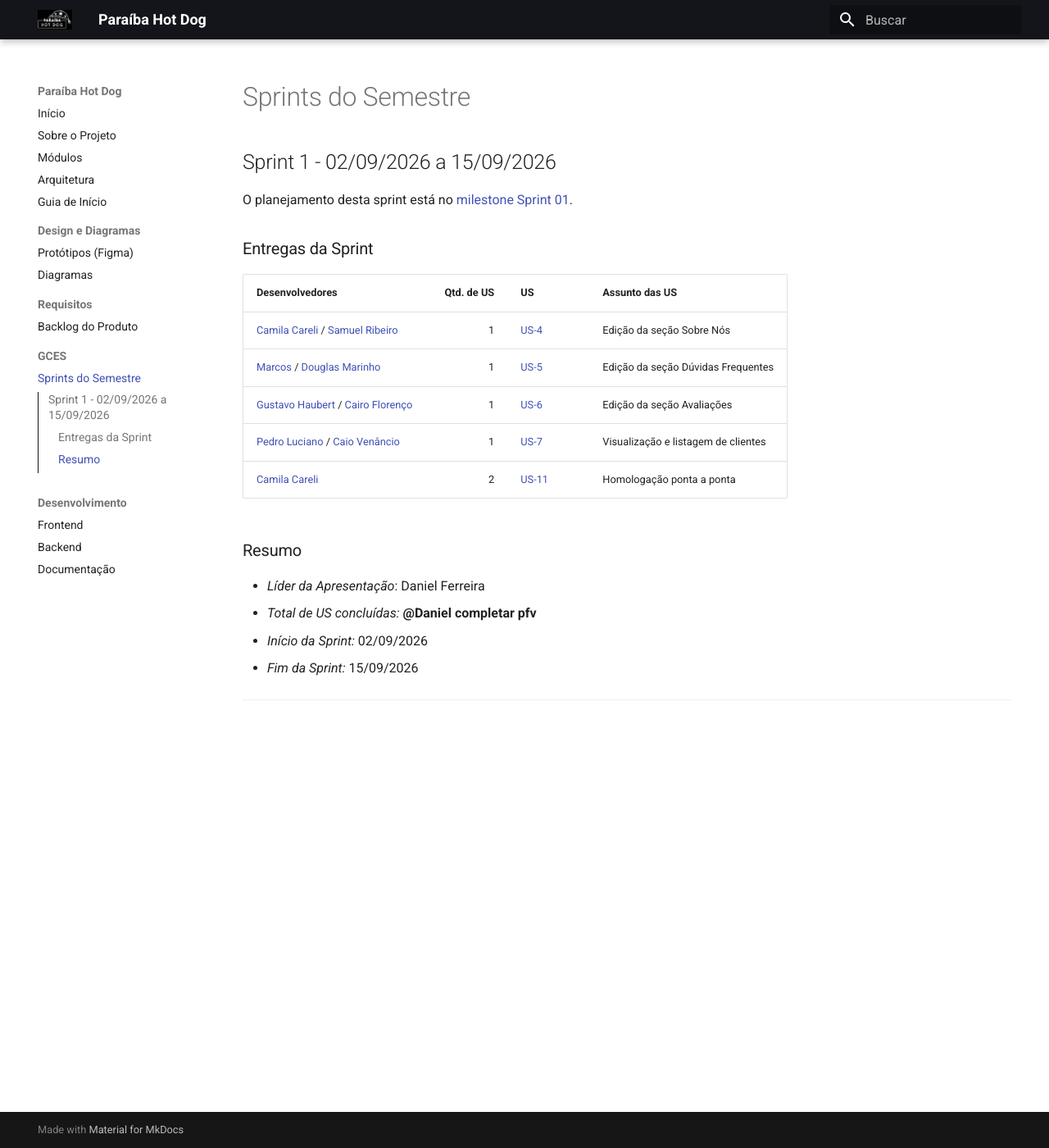
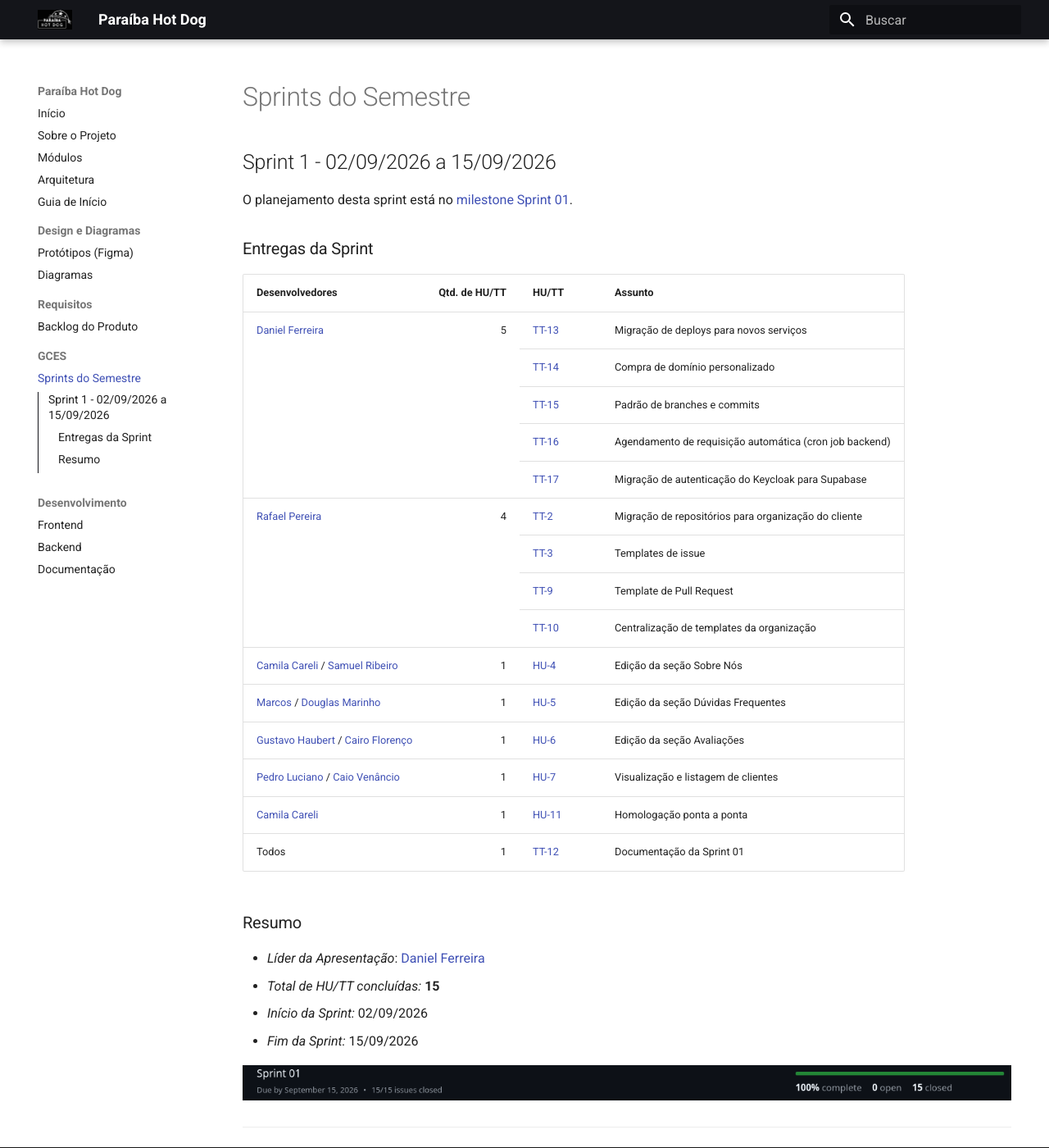
Before and after one commit to Paraiba-Hot-Dog/Paraiba-Hot-Dog-Docs, an MkDocs documentation site: the page built from docs/sprints/index.md, in a window 1280 px wide and 1400 px high. Shown: the whole window at 82% size. Built offline with MkDocs 1.6.1 and Material for MkDocs 9.7.7, drawn with Linux system fonts in a browser that asks for light colours.

Commit message:
docs: inclui restante das tarefas da sprint no quadro de resumo

```diff
--- a/docs/sprints/index.md
+++ b/docs/sprints/index.md
@@ -1,23 +1,105 @@
-
 ## Sprint 1 - 02/09/2026 a 15/09/2026
 
-O planejamento desta sprint está no [milestone Sprint 01](https://github.com/Paraiba-Hot-Dog/Paraiba-Hot-Dog-Docs/milestone/1).
+O planejamento desta sprint está no [milestone Sprint 01](https://github.com/Paraiba-Hot-Dog/Paraiba-Hot-Dog-Docs/milestone/1?closed=1).
 
 ### Entregas da Sprint
 
-| Desenvolvedores | Qtd. de US | US | Assunto das US |
-|---|---:|---|---|
-| [Camila Careli](https://github.com/camilascareli) / [Samuel Ribeiro](https://github.com/SamuelRicosta) | 1 | [US-4](https://github.com/Paraiba-Hot-Dog/Paraiba-Hot-Dog-Docs/issues/4) | Edição da seção Sobre Nós |
-| [Marcos](https://github.com/devMarcosVM) / [Douglas Marinho](https://github.com/M4RINH0) | 1 | [US-5](https://github.com/Paraiba-Hot-Dog/Paraiba-Hot-Dog-Docs/issues/5) | Edição da seção Dúvidas Frequentes |
-| [Gustavo Haubert](https://github.com/GustavoHaubert) / [Cairo Florenço](https://github.com/CA1RO) | 1 | [US-6](https://github.com/Paraiba-Hot-Dog/Paraiba-Hot-Dog-Docs/issues/6) | Edição da seção Avaliações |
-| [Pedro Luciano](https://github.com/PedroALuciano) / [Caio Venâncio](https://github.com/caio-venancio) | 1 | [US-7](https://github.com/Paraiba-Hot-Dog/Paraiba-Hot-Dog-Docs/issues/7) | Visualização e listagem de clientes |
-| [Camila Careli](https://github.com/camilascareli) | 2 | [US-11](https://github.com/Paraiba-Hot-Dog/Paraiba-Hot-Dog-Docs/issues/11) | Homologação ponta a ponta |
+<table>
+  <thead>
+    <tr>
+      <th>Desenvolvedores</th>
+      <th align="right">Qtd. de HU/TT</th>
+      <th>HU/TT</th>
+      <th>Assunto</th>
+    </tr>
+  </thead>
+  <tbody>
+    <tr>
+      <td rowspan="5"><a href="https://github.com/DanielFsR">Daniel Ferreira</a></td>
+      <td rowspan="5" align="right">5</td>
+      <td><a href="https://github.com/Paraiba-Hot-Dog/Paraiba-Hot-Dog-Docs/issues/13">TT-13</a></td>
+      <td>Migração de deploys para novos serviços</td>
+    </tr>
+    <tr>
+      <td><a href="https://github.com/Paraiba-Hot-Dog/Paraiba-Hot-Dog-Docs/issues/14">TT-14</a></td>
+      <td>Compra de domínio personalizado</td>
+    </tr>
+    <tr>
+      <td><a href="https://github.com/Paraiba-Hot-Dog/Paraiba-Hot-Dog-Docs/issues/15">TT-15</a></td>
+      <td>Padrão de branches e commits</td>
+    </tr>
+    <tr>
+      <td><a href="https://github.com/Paraiba-Hot-Dog/Paraiba-Hot-Dog-Docs/issues/16">TT-16</a></td>
+      <td>Agendamento de requisição automática (cron job backend)</td>
+    </tr>
+    <tr>
+      <td><a href="https://github.com/Paraiba-Hot-Dog/Paraiba-Hot-Dog-Docs/issues/17">TT-17</a></td>
+      <td>Migração de autenticação do Keycloak para Supabase</td>
+    </tr>
+    <tr>
+      <td rowspan="4"><a href="https://github.com/rafgpereira">Rafael Pereira</a></td>
+      <td rowspan="4" align="right">4</td>
+      <td><a href="https://github.com/Paraiba-Hot-Dog/Paraiba-Hot-Dog-Docs/issues/2">TT-2</a></td>
+      <td>Migração de repositórios para organização do cliente</td>
+    </tr>
+    <tr>
+      <td><a href="https://github.com/Paraiba-Hot-Dog/Paraiba-Hot-Dog-Docs/issues/3">TT-3</a></td>
+      <td>Templates de issue</td>
+    </tr>
+    <tr>
+      <td><a href="https://github.com/Paraiba-Hot-Dog/Paraiba-Hot-Dog-Docs/issues/9">TT-9</a></td>
+      <td>Template de Pull Request</td>
+    </tr>
+    <tr>
+      <td><a href="https://github.com/Paraiba-Hot-Dog/Paraiba-Hot-Dog-Docs/issues/10">TT-10</a></td>
+      <td>Centralização de templates da organização</td>
+    </tr>
+    <tr>
+      <td><a href="https://github.com/camilascareli">Camila Careli</a> / <a href="https://github.com/SamuelRicosta">Samuel Ribeiro</a></td>
+      <td align="right">1</td>
+      <td><a href="https://github.com/Paraiba-Hot-Dog/Paraiba-Hot-Dog-Docs/issues/4">HU-4</a></td>
+      <td>Edição da seção Sobre Nós</td>
+    </tr>
+    <tr>
+      <td><a href="https://github.com/devMarcosVM">Marcos</a> / <a href="https://github.com/M4RINH0">Douglas Marinho</a></td>
+      <td align="right">1</td>
+      <td><a href="https://github.com/Paraiba-Hot-Dog/Paraiba-Hot-Dog-Docs/issues/5">HU-5</a></td>
+      <td>Edição da seção Dúvidas Frequentes</td>
+    </tr>
+    <tr>
+      <td><a href="https://github.com/GustavoHaubert">Gustavo Haubert</a> / <a href="https://github.com/CA1RO">Cairo Florenço</a></td>
+      <td align="right">1</td>
+      <td><a href="https://github.com/Paraiba-Hot-Dog/Paraiba-Hot-Dog-Docs/issues/6">HU-6</a></td>
+      <td>Edição da seção Avaliações</td>
+    </tr>
+    <tr>
+      <td><a href="https://github.com/PedroALuciano">Pedro Luciano</a> / <a href="https://github.com/caio-venancio">Caio Venâncio</a></td>
+      <td align="right">1</td>
+      <td><a href="https://github.com/Paraiba-Hot-Dog/Paraiba-Hot-Dog-Docs/issues/7">HU-7</a></td>
+      <td>Visualização e listagem de clientes</td>
+    </tr>
+    <tr>
+      <td><a href="https://github.com/camilascareli">Camila Careli</a></td>
+      <td align="right">1</td>
+      <td><a href="https://github.com/Paraiba-Hot-Dog/Paraiba-Hot-Dog-Docs/issues/11">HU-11</a></td>
+      <td>Homologação ponta a ponta</td>
+    </tr>
+    <tr>
+      <td>Todos</td>
+      <td align="right">1</td>
+      <td><a href="https://github.com/Paraiba-Hot-Dog/Paraiba-Hot-Dog-Docs/issues/12">TT-12</a></td>
+      <td>Documentação da Sprint 01</td>
+    </tr>
+  </tbody>
+</table>
 
 ### Resumo
 
-- *Líder da Apresentação*: Daniel Ferreira
-- *Total de US concluídas:* **@Daniel completar pfv**
-- *Início da Sprint:* 02/09/2026
-- *Fim da Sprint:* 15/09/2026
+- _Líder da Apresentação_: [Daniel Ferreira](https://github.com/DanielFsR)
+- _Total de HU/TT concluídas:_ **15**
+- _Início da Sprint:_ 02/09/2026
+- _Fim da Sprint:_ 15/09/2026
+
+![Resumo da Sprint 01](../img/milestone-sprint-01.png)
 
 ---
```
Also changed, not shown: docs/img/milestone-sprint-01.png (added).
